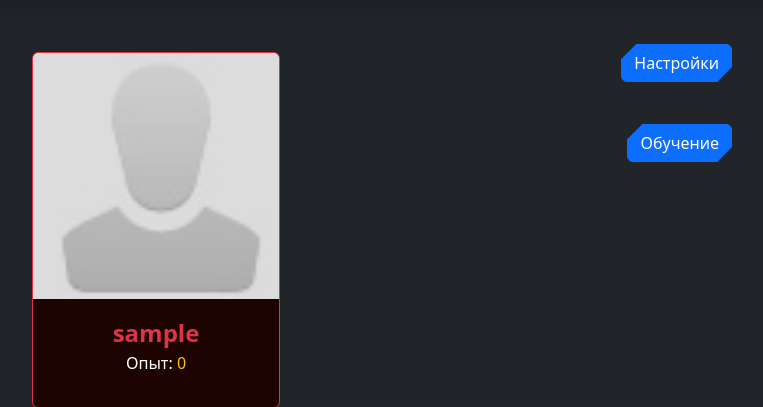
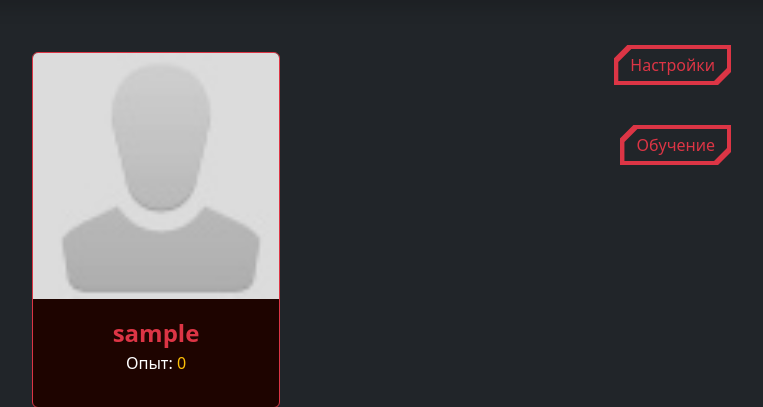
Before and after one commit to Timur1414/stego, a Django app: page /accounts/profile/1/ in a window 1280 px wide. Shown: the part 76-483 px from the top of the page, without its empty margins (484-1247 px from the left). Run offline with Django 4.2, Linux system fonts and the light colour scheme; the visitor is signed in with stand-in values (Sample User, id 1); data comes from the database, SQL or seed files in the repository; data that the repository does not hold is empty.

Commit message:
profile btn border 2

```diff
--- a/main/templates/pages/profile/index.html
+++ b/main/templates/pages/profile/index.html
@@ -6,10 +6,10 @@
 
             {% include "pages/profile/people_card.html" %}
             {% if request.user == user %}
-                <a data-augmented-ui="tl-clip br-clip" class="btn btn-primary" href="{% url 'profile_settings' %}" style="position:absolute; right: 5vw; top: 0">Настройки</a>
-                <a data-augmented-ui="tl-clip br-clip" class="btn btn-primary" href="{% url 'education' %}" style="position:absolute; right: 5vw; top: 10vh">Обучение</a>
+                <a data-augmented-ui="tl-clip br-clip border" class="btn px-3 py-2 text-danger" href="{% url 'profile_settings' %}" style="position:absolute; right: 5vw; top: 0">Настройки</a>
+                <a data-augmented-ui="tl-clip br-clip border" class="btn px-3 py-2 text-danger" href="{% url 'education' %}" style="position:absolute; right: 5vw; top: 10vh">Обучение</a>
                 {% if user.usersettings.score > 10 %}
-                    <a data-augmented-ui="tl-clip br-clip" class="btn btn-primary" href="{% url 'create_task' %}" style="position:absolute; right: 5vw; top: 20vh">Создать задачу</a>
+                    <a data-augmented-ui="tl-clip br-clip border" class="btn px-3 py-2 text-danger" href="{% url 'create_task' %}" style="position:absolute; right: 5vw; top: 20vh">Создать задачу</a>
                 {% endif %}
                 {% if suggestion_task %}
                     {% include "pages/profile/suggestion_task.html" %}
```
